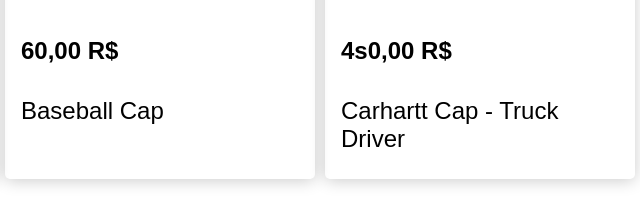
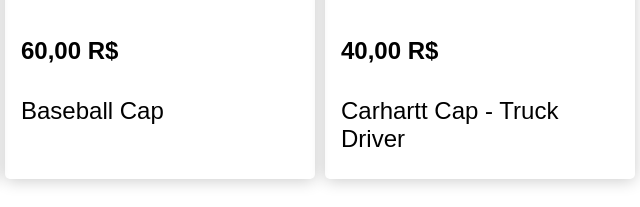
Before and after one commit to lucas-andre/oldschoolcap, a plain HTML site: page index.html in a window 1280 px wide. Shown: the part 1977-2184 px from the top of the page, 640-1280 px from the left. Drawn offline with nearby package versions, Linux system fonts and the light colour scheme; a web font is replaced by a local one.

Commit message:
Update index.html

```diff
--- a/index.html
+++ b/index.html
@@ -95,7 +95,7 @@
                 <div class="card">
                     <img class="modImg2" src="https://www.linkpicture.com/q/13_11.png" alt="">
                     <div class="container">
-                        <h4><b>4s0,00 R$</b></h4>
+                        <h4><b>40,00 R$</b></h4>
                         <p>Carhartt Cap - Truck Driver</p>
                     </div>
                 </div>
```
